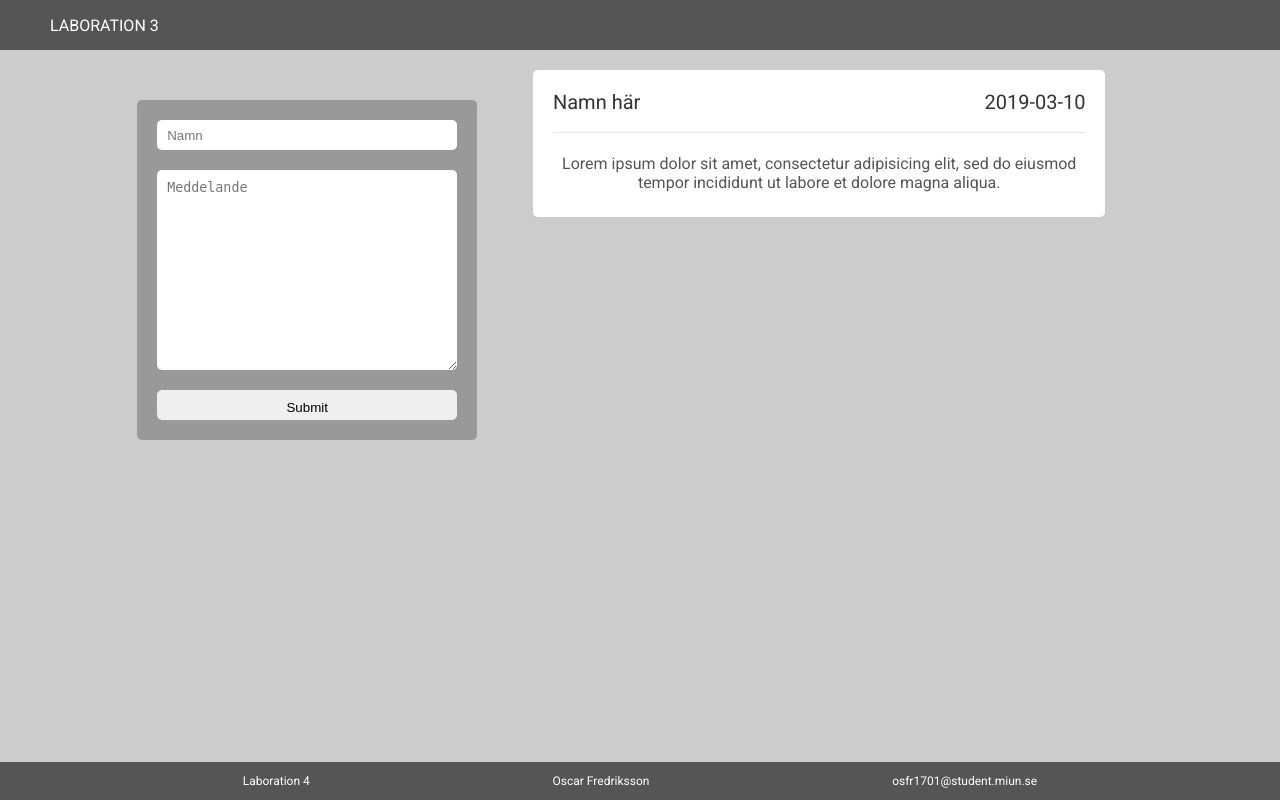
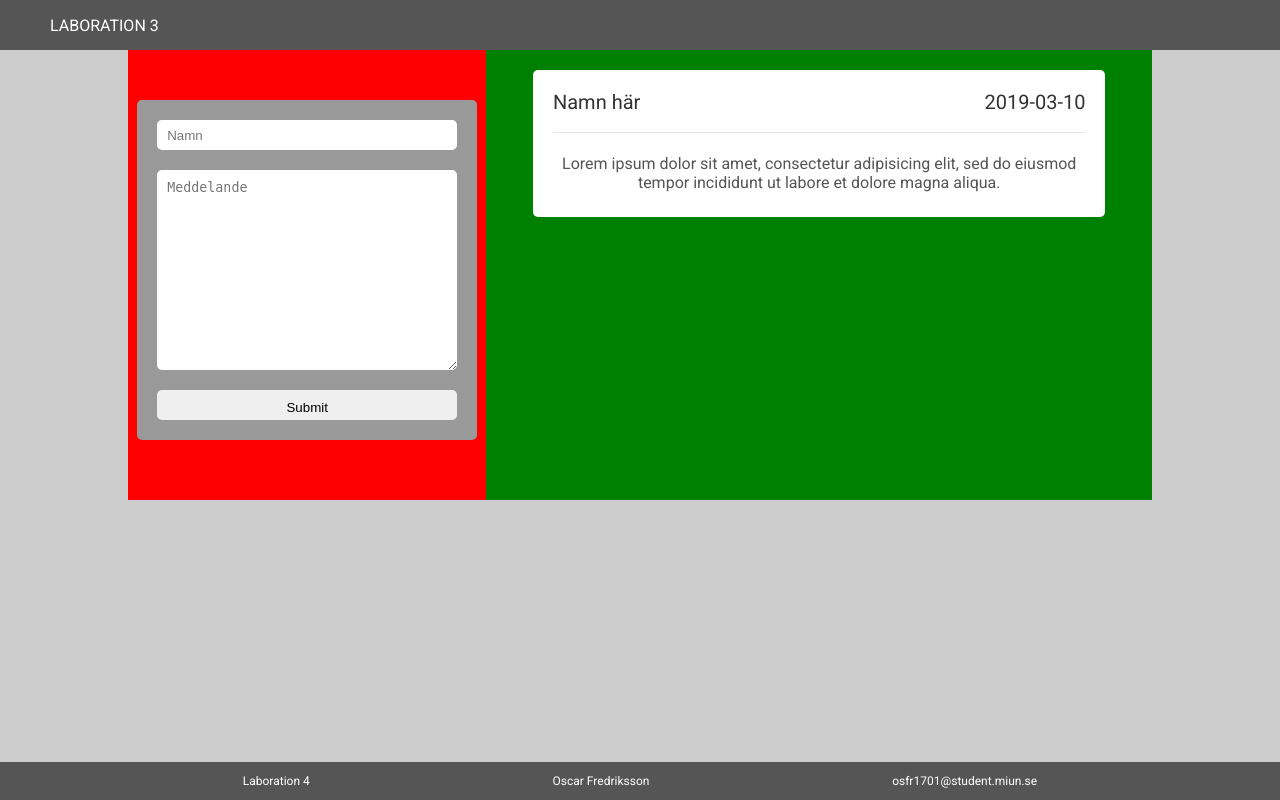
Before and after one commit to OscarFredriksson/DT100G, a PHP site: page / in a window 1280 px wide. Run offline with PHP 8.4, Linux system fonts and the light colour scheme.

Commit message:
Del1 börjar närma sig klar

```diff
--- a/Labb4/css/style.css
+++ b/Labb4/css/style.css
@@ -11,6 +11,8 @@ html, body
     margin: 0;
     padding: 0;
     background-color: var(--light-background-color);
+    height: 100%;
+    max-height: 100%;
 }
 
 header
@@ -52,21 +54,26 @@ footer p
 
 .content
 {
+    margin-top: 50px;
     margin: auto;
     width: 80%;
     display: flex;
-    min-height: 100%;
+    max-height: 100%;
 }
 
 .left-column
 {
     flex: 35%;
-    /*background-color: white;*/
+    overflow: hidden;
+    background-color: red;
+    height: 500px;
 }
 
 .right-column
 {
     flex: 65%;
+    overflow: auto;
+    background-color: green;
 }
 
 .entry
--- a/Labb4/index.php
+++ b/Labb4/index.php
@@ -57,9 +57,14 @@
         </div>
 
         <?php
-            if(!empty($_POST))
+            if(!empty($_POST) && !empty($_POST["name"]) && !empty($_POST["message"]))
             {
                 add_entry($_POST["name"], $_POST["message"]);
+                fill_list();
+
+                //Undvik resubmit av formen
+                header("location: {$_SERVER['PHP_SELF']}");
+                exit;
             }
 
             include "includes/footer.php";
--- a/Labb4/require/process.php
+++ b/Labb4/require/process.php
@@ -6,22 +6,25 @@
         if(strlen($name) == 0)
         {
             echo '<script> alert("Du måste fylla i ett namn"); </script>';
+            return false;
         }
         else if(strlen($message) == 0)
         {
             echo '<script> alert("Du kan inte lämna ett tomt meddelande"); </script>';
+            return false;
         }
         else
         {
             $data = array($name, $message, date("Y-m-d H:i:s"));
 
-            $serializedData = serialize($data);
+            $serializedData = serialize($data) . PHP_EOL;
 
             $path = "/Applications/XAMPP/xamppfiles/htdocs/Labbar/Labb4/require/data.txt";
 
             $file = fopen($path, 'a');
             fwrite($file, $serializedData);
             fclose($file);
+            return true;
         }
     }
 
@@ -32,8 +35,12 @@
         $file = fopen($path, 'r');
         while (!feof($file))
         {
-            $data = unserialize(fgets($file));
-            create_flat_box($data[0], $data[2], $data[1]);
+            $data = fgets($file);
+            if(strlen($data) > 0)
+            {
+                $data = unserialize($data);
+                create_flat_box($data[0], $data[2], $data[1]);
+            }
         }
         fclose($file);
     }
```
Also changed, not shown: Labb4/includes/header.php (line endings or trailing spaces).
